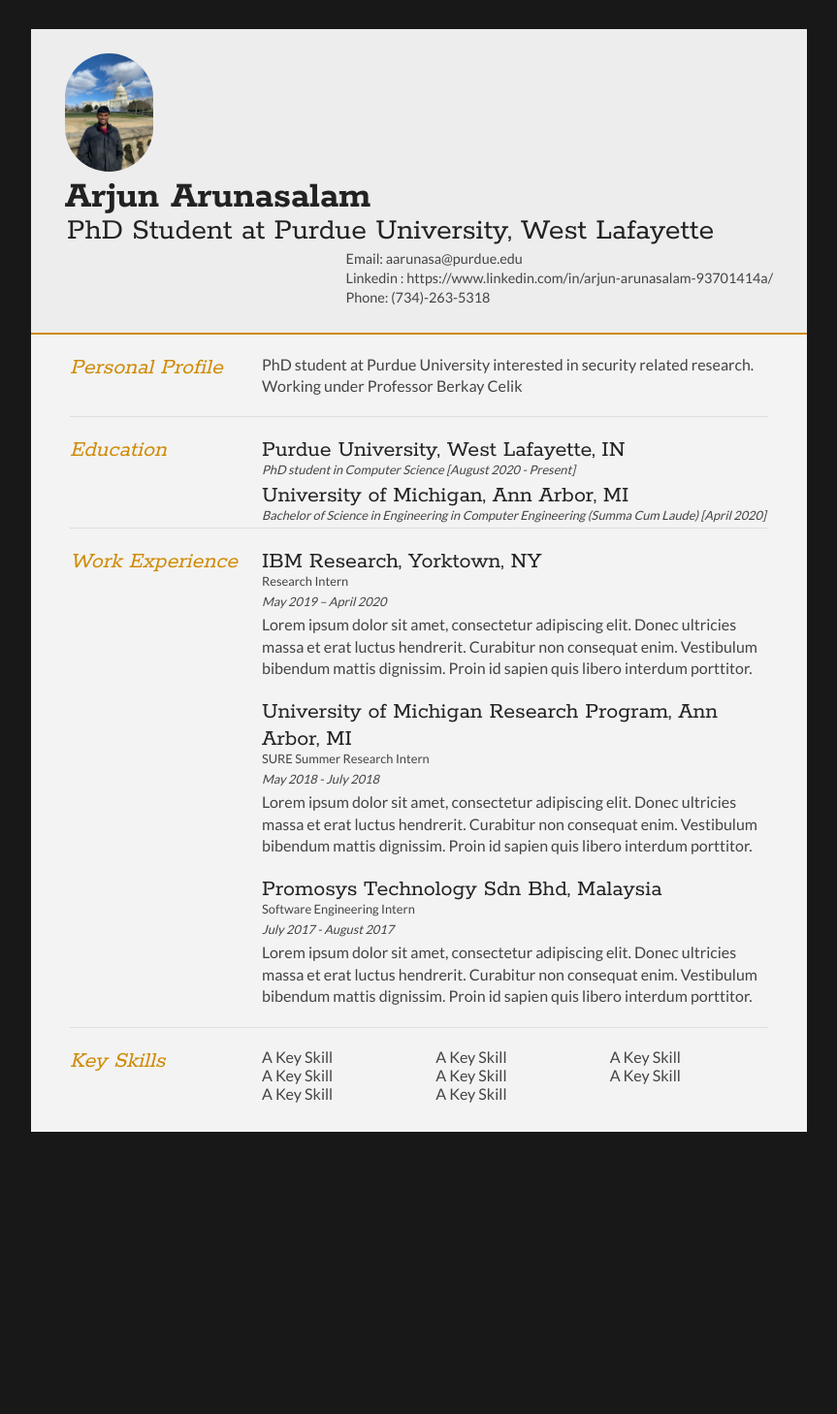
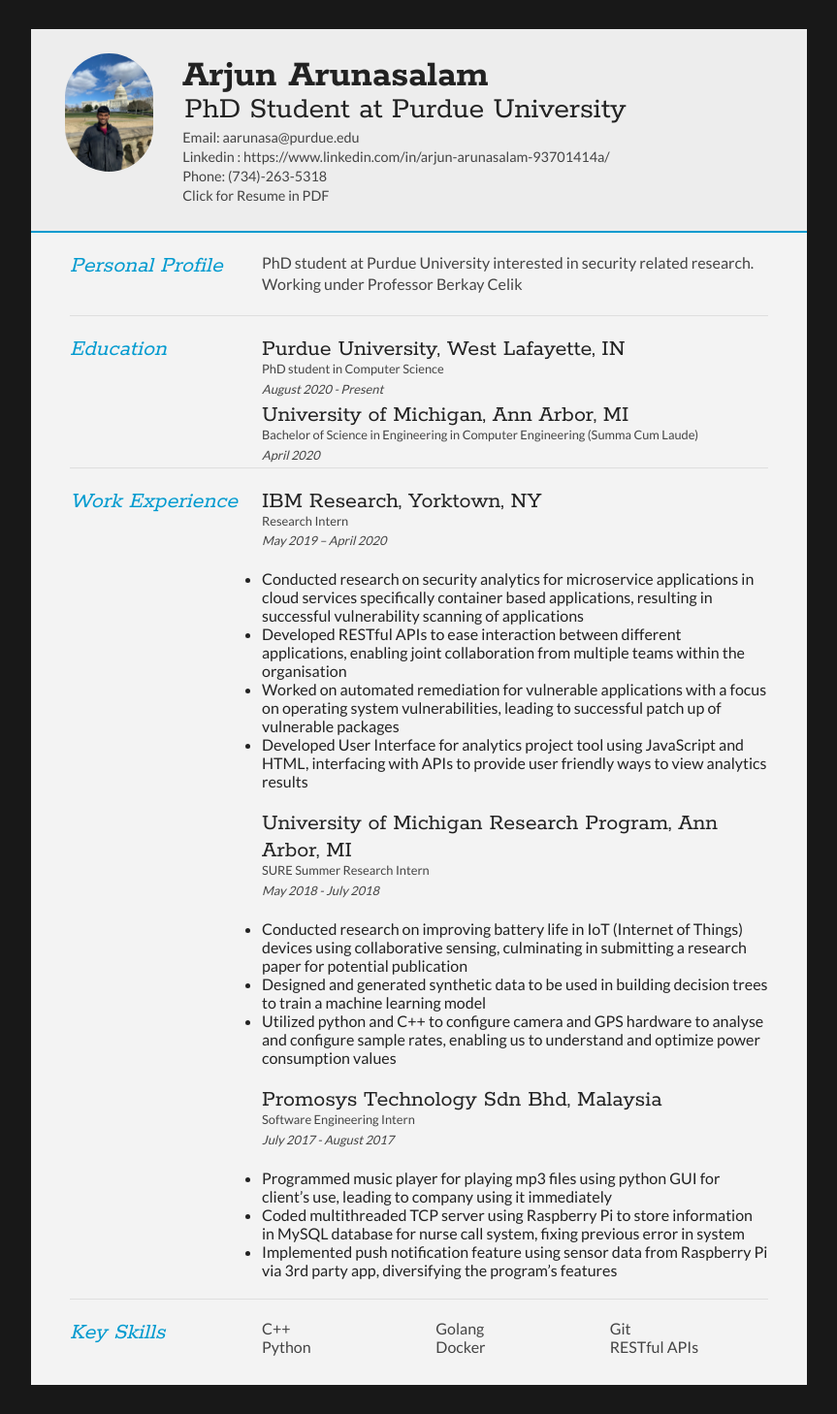
Before and after one commit to arjunarunasalam/arjunarunasalam.github.io, a PHP site: page / in a window 1280 px wide. Shown: the whole page at 97% size, without its empty margins (208-1071 px from the left). Before the commit the page ends 1167 px from the top, so only its background shows below. Run offline with PHP 8.4, Linux system fonts and the light colour scheme.

Commit message:
web resume

```diff
--- a/index.html
+++ b/index.html
@@ -9,6 +9,7 @@
 
 <link type="text/css" rel="stylesheet" href="style.css">
 <link href='http://fonts.googleapis.com/css?family=Rokkitt:400,700|Lato:400,300' rel='stylesheet' type='text/css'>
+<link rel="icon" href="transparentPurdueLogo.jpg">
 
 <!--[if lt IE 9]>
 <script src="//html5shiv.googlecode.com/svn/trunk/html5.js"></script>
@@ -23,14 +24,15 @@
 
 		<div id="name">
 			<h1 class="quickFade delayTwo">Arjun Arunasalam</h1>
-			<h2 class="quickFade delayThree">PhD Student at Purdue University, West Lafayette</h2>
+			<h2 class="quickFade delayThree">PhD Student at Purdue University</h2>
 		</div>
 
 		<div id="contactDetails" class="quickFade delayFour">
 			<ul>
 				<li>Email: <a href="mailto:aarunasa@purdue.edu" target="_blank">aarunasa@purdue.edu</a></li>
 				<li>Linkedin : <a href="https://www.linkedin.com/in/arjun-arunasalam-93701414a/">https://www.linkedin.com/in/arjun-arunasalam-93701414a/ </a></li>
-				<li>Phone: (734)-263-5318</li>
+				<li>Phone: <a href="tel:+1734-263-5318">(734)-263-5318 </a></li>
+				<li><a href="resume.pdf" target="_blank">Click for Resume in PDF</a> </li>
 			</ul>
 		</div>
 		<div class="clear"></div>
@@ -58,12 +60,14 @@
 			<div class="sectionContent">
 				<article>
 					<h2>Purdue University, West Lafayette, IN</h2>
-					<p class="subDetails">PhD student in Computer Science [August 2020 - Present] </p>
+					<p class="positionJob">PhD student in Computer Science </p>
+					<p class="subDetails"> August 2020 - Present </p>
 				</article>
 
 				<article>
 					<h2>University of Michigan, Ann Arbor, MI</h2>
-					<p class="subDetails">Bachelor of Science in Engineering in Computer Engineering (Summa Cum Laude) [April 2020]</p>
+					<p class="positionJob">Bachelor of Science in Engineering in Computer Engineering (Summa Cum Laude)</p>
+					<p class="subDetails"> April 2020 </p>
 				</article>
 			</div>
 			<div class="clear"></div>
@@ -79,21 +83,38 @@
 					<h2>IBM Research, Yorktown, NY	</h2>
 					<p class="positionJob"> Research Intern </p>
 					<p class="subDetails"> May 2019 – April 2020 </p>
-					<p>Lorem ipsum dolor sit amet, consectetur adipiscing elit. Donec ultricies massa et erat luctus hendrerit. Curabitur non consequat enim. Vestibulum bibendum mattis dignissim. Proin id sapien quis libero interdum porttitor.</p>
+					<p><ul class="bullet">
+					<li>Conducted research on security analytics for microservice applications in cloud services specifically container based applications, resulting in successful vulnerability scanning of applications</li>
+					<li>Developed RESTful APIs to ease interaction between different applications, enabling joint collaboration from multiple teams within the organisation </li>
+					<li>Worked on automated remediation for vulnerable applications with a focus on operating system vulnerabilities, leading to successful patch up of vulnerable packages</li>
+					<li>Developed User Interface for analytics project tool using JavaScript and HTML, interfacing with APIs to provide user friendly ways to view analytics results</li>
+				</ul></p>
 				</article>
 
 				<article>
 					<h2>University of Michigan Research Program, Ann Arbor, MI</h2>
 					<p class="positionJob"> SURE Summer Research Intern</p>
 					<p class="subDetails">May 2018 - July 2018</p>
-					<p>Lorem ipsum dolor sit amet, consectetur adipiscing elit. Donec ultricies massa et erat luctus hendrerit. Curabitur non consequat enim. Vestibulum bibendum mattis dignissim. Proin id sapien quis libero interdum porttitor.</p>
+					<p>
+						<ul class="bullet">
+							<li>Conducted research on improving battery life in IoT (Internet of Things) devices using collaborative sensing, culminating in submitting a research paper for potential publication</li>
+							<li>Designed and generated synthetic data to be used in building decision trees to train a machine learning model</li>
+							<li>Utilized python and C++ to configure camera and GPS hardware to analyse and configure sample rates, enabling us to understand and optimize power consumption values</li>
+						</ul>
+					</p>
 				</article>
 
 				<article>
 					<h2>Promosys Technology Sdn Bhd, Malaysia</h2>
 					<p class="positionJob"> Software Engineering Intern </p>
 					<p class="subDetails">July 2017 - August 2017</p>
-					<p>Lorem ipsum dolor sit amet, consectetur adipiscing elit. Donec ultricies massa et erat luctus hendrerit. Curabitur non consequat enim. Vestibulum bibendum mattis dignissim. Proin id sapien quis libero interdum porttitor.</p>
+					<p>
+						<ul class="bullet">
+							<li>Programmed music player for playing mp3 files using python GUI for client’s use, leading to company using it immediately</li>
+							<li>Coded multithreaded TCP server using Raspberry Pi to store information in MySQL database for nurse call system, fixing previous error in system</li>
+							<li>Implemented push notification feature using sensor data from Raspberry Pi via 3rd party app, diversifying the program’s features</li>
+						</ul>
+					</p>
 				</article>
 			</div>
 			<div class="clear"></div>
@@ -107,14 +128,12 @@
 
 			<div class="sectionContent">
 				<ul class="keySkills">
-					<li>A Key Skill</li>
-					<li>A Key Skill</li>
-					<li>A Key Skill</li>
-					<li>A Key Skill</li>
-					<li>A Key Skill</li>
-					<li>A Key Skill</li>
-					<li>A Key Skill</li>
-					<li>A Key Skill</li>
+					<li>C++</li>
+					<li>Python</li>
+					<li>Golang</li>
+					<li>Docker</li>
+					<li>Git</li>
+					<li>RESTful APIs</li>
 				</ul>
 			</div>
 			<div class="clear"></div>
--- a/style.css
+++ b/style.css
@@ -31,7 +31,7 @@
 
 .mainDetails {
 	padding: 25px 35px;
-	border-bottom: 2px solid #cf8a05;
+	border-bottom: 2px solid #009ACF;
 	background: #ededed;
 }
 
@@ -70,7 +70,7 @@
 }
 
 #contactDetails {
-	float: right;
+	float: left;
 }
 
 #contactDetails ul {
@@ -95,7 +95,7 @@
 }
 
 #contactDetails ul li a:hover {
-	color: #cf8a05;
+	color: #009ACF;
 }
 
 
@@ -126,7 +126,7 @@
 	font-family: 'Rokkitt', Helvetica, Arial, sans-serif;
 	font-style: italic;
 	font-size: 1.5em;
-	color: #cf8a05;
+	color: #009ACF;
 }
 
 .sectionContent h2 {
@@ -163,7 +163,7 @@
 
 @media all and (min-width: 602px) and (max-width: 800px) {
 	#headshot {
-		display: none;
+		display: inline-block;
 	}
 
 	.keySkills {
@@ -171,6 +171,11 @@
 	-webkit-column-count:2;
 	column-count:2;
 	}
+
+	.bullet {
+    list-style-type: square;
+	}
+
 }
 
 @media all and (max-width: 601px) {
@@ -181,13 +186,22 @@
 	}
 
 	#headshot {
-		display: none;
+		display: inline-block;
 	}
 
-	#name, #contactDetails {
+	#name {
 		float: none;
 		width: 100%;
 		text-align: center;
+		display: inline-block;
+	}
+
+
+	#contactDetails {
+		float: none;
+		width: 100%;
+		text-align: center;
+		display: inline;
 	}
 
 	.sectionTitle, .sectionContent {
```
Also changed, not shown: purduelogo.jpg (added), transparentPurdueLogo.jpg (added), 1 other file.
